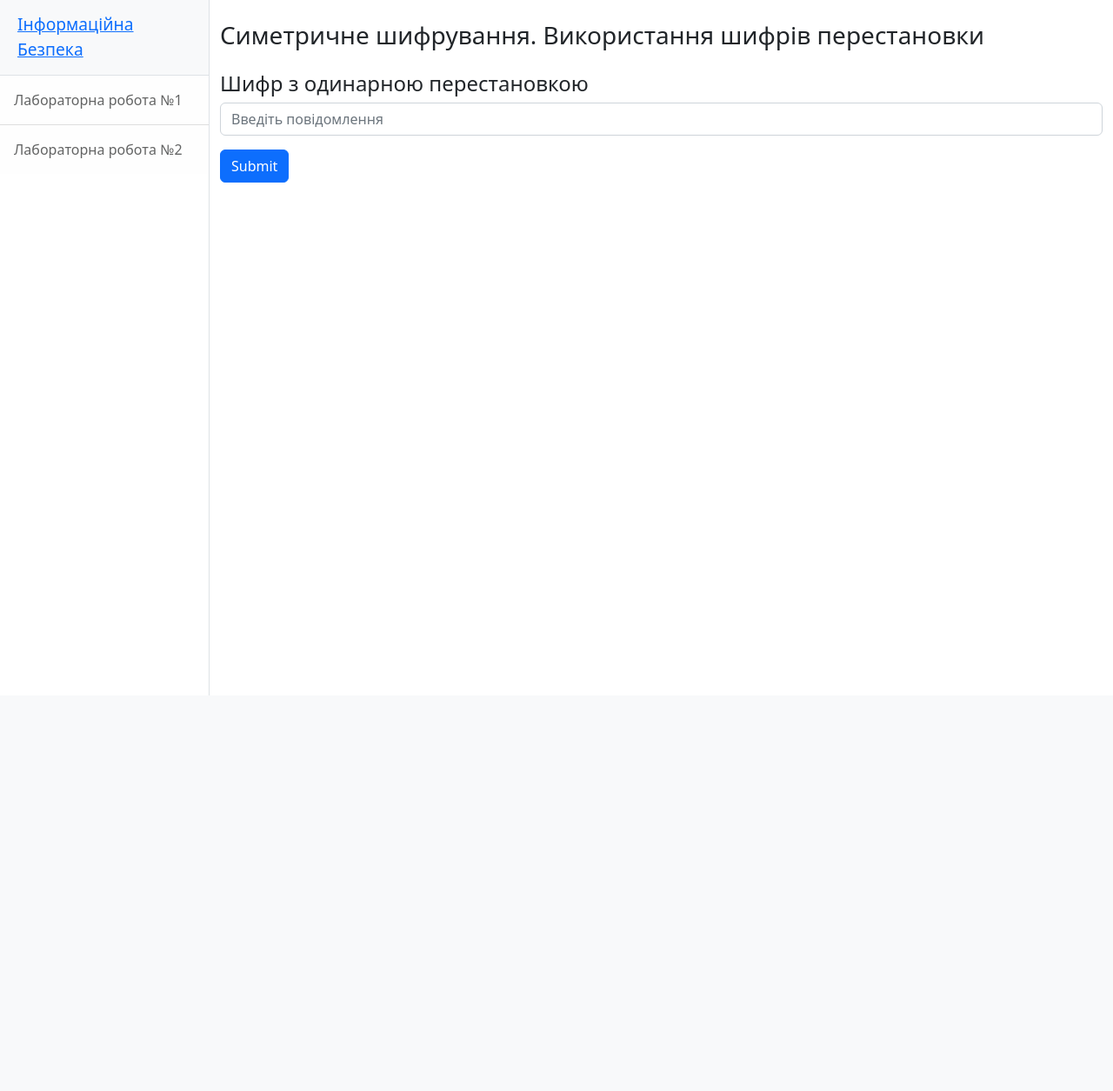
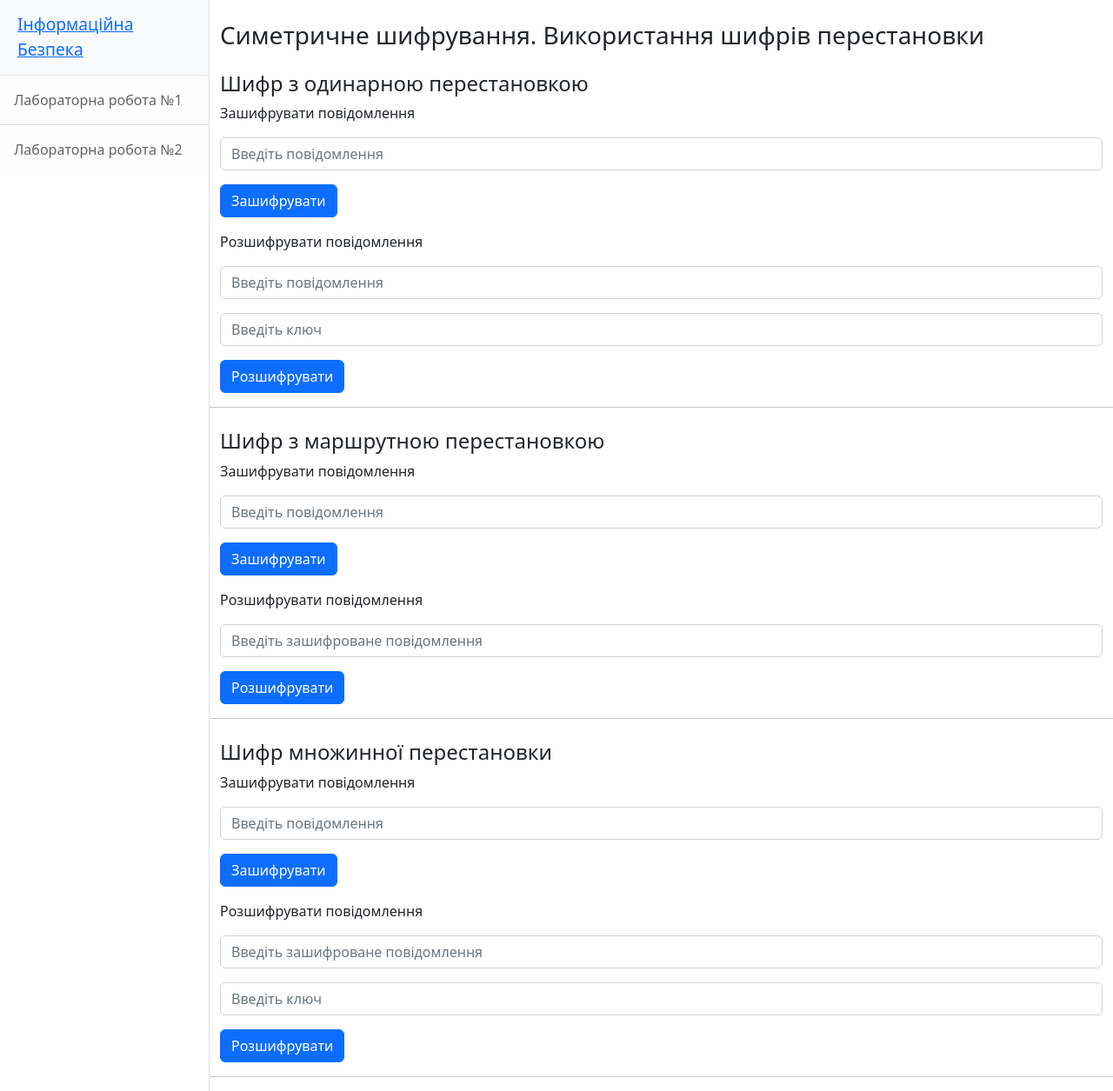
Before and after one commit to bkozlovsky/info_security, a Django app: page /lab1 in a window 1280 px wide. Shown: the whole page at 87% size. Before the commit the page ends 800 px from the top, so only its background shows below. Run offline with Django 5.2, Linux system fonts and the light colour scheme; some libraries are stand-ins or nearby versions.

Commit message:
finished lab 1

```diff
--- a/lab1/templates/lab1.html
+++ b/lab1/templates/lab1.html
@@ -4,15 +4,143 @@
 <div class="container-fluid">
     <h3 class="mt-4">Симетричне шифрування. Використання шифрів перестановки</h3>
 </div>
+<!-- Завдання 1 -->
 <div class="container-fluid">
     <h4 class="mt-4">Шифр з одинарною перестановкою</h4>
-    <form>
+    <label class="mb-3" for="textInput">Зашифрувати повідомлення</label>
+    <form method="POST">
+        {% csrf_token %}
+        <input type="hidden" name="form_type" value="encrypt_form">
         <div class="form-group mb-3">
-            <input type="text" class="form-control" id="textInput" placeholder="Введіть повідомлення">
+            <input type="text" class="form-control" id="textInput" name="message" placeholder="Введіть повідомлення" value="{{ original_message }}">
         </div>
+
+        {% if encrypted_message %}
+        <div class="alert alert-success mb-3">
+            <strong>Шифрограма:</strong> {{ encrypted_message }}
+            <br>
+            <strong>Ключ:</strong> {{ encryption_key }}
+        </div>
+        {% endif %}
+
         <div class="mb-3">
-            <button type="submit" class="btn btn-primary">Submit</button>
+            <button type="submit" class="btn btn-primary">Зашифрувати</button>
         </div>
     </form>
 </div>
+<div class="container-fluid">
+    <label class="mb-3" for="textInput">Розшифрувати повідомлення</label>
+    <form method="POST">
+        {% csrf_token %}
+        <input type="hidden" name="form_type" value="decrypt_form">
+        <div class="form-group mb-3">
+            <input type="text" class="form-control" id="textInput" name="encrypted_message" placeholder="Введіть повідомлення">
+        </div>
+        <div class="form-group mb-3">
+            <input type="text" class="form-control" id="textInput" name="encryption_key" placeholder="Введіть ключ">
+        </div>
+
+        {% if decrypted_message %}
+        <div class="alert alert-success mb-3">
+            <strong>Розшифроване повідомлення:</strong> {{ decrypted_message }}
+        </div>
+        {% endif %}
+
+        <div class="mb-3">
+            <button type="submit" class="btn btn-primary">Розшифрувати</button>
+        </div>
+    </form>
+</div>
+<hr class="hr" />
+<!-- Завдання 2 -->
+<div class="container-fluid">
+    <h4 class="mt-4">Шифр з маршрутною перестановкою</h4>
+    <label class="mb-3" for="textInput">Зашифрувати повідомлення</label>
+    <form method="POST">
+        {% csrf_token %}
+        <input type="hidden" name="form_type" value="route_encrypt_form">
+        <div class="form-group mb-3">
+            <input type="text" class="form-control" id="textInput" name="route_message" placeholder="Введіть повідомлення" value="{{ route_original_message }}">
+        </div>
+
+        {% if route_encrypted_message %}
+        <div class="alert alert-success mb-3">
+            <strong>Шифрограма:</strong> {{ route_encrypted_message }}
+        </div>
+        {% endif %}
+
+        <div class="mb-3">
+            <button type="submit" class="btn btn-primary">Зашифрувати</button>
+        </div>
+    </form>
+</div>
+<div class="container-fluid">
+    <label class="mb-3" for="textInput">Розшифрувати повідомлення</label>
+    <form method="POST">
+        {% csrf_token %}
+        <input type="hidden" name="form_type" value="route_decrypt_form">
+        <div class="form-group mb-3">
+            <input type="text" class="form-control" id="textInput" name="route_encrypted_message" placeholder="Введіть зашифроване повідомлення">
+        </div>
+
+        {% if route_decrypted_message %}
+        <div class="alert alert-success mb-3">
+            <strong>Розшифроване повідомлення:</strong> {{ route_decrypted_message }}
+        </div>
+        {% endif %}
+
+        <div class="mb-3">
+            <button type="submit" class="btn btn-primary">Розшифрувати</button>
+        </div>
+    </form>
+</div>
+<hr class="hr" />
+<!-- Завдання 3 -->
+<div class="container-fluid">
+    <h4 class="mt-4">Шифр множинної перестановки</h4>
+    <label class="mb-3" for="textInput">Зашифрувати повідомлення</label>
+    <form method="POST">
+        {% csrf_token %}
+        <input type="hidden" name="form_type" value="multilevel_encrypt_form">
+        <div class="form-group mb-3">
+            <input type="text" class="form-control" id="textInput" name="multilevel_message" placeholder="Введіть повідомлення" value="{{ multilevel_original_message }}">
+        </div>
+
+        {% if multilevel_encrypted_message %}
+        <div class="alert alert-success mb-3">
+            <strong>Шифрограма:</strong> {{ multilevel_encrypted_message }}
+            <br>
+            <strong>Ключ:</strong> {{ multilevel_encryption_key }}
+        </div>
+        {% endif %}
+
+        <div class="mb-3">
+            <button type="submit" class="btn btn-primary">Зашифрувати</button>
+        </div>
+    </form>
+</div>
+<div class="container-fluid">
+    <label class="mb-3" for="textInput">Розшифрувати повідомлення</label>
+    <form method="POST">
+        {% csrf_token %}
+        <input type="hidden" name="form_type" value="multilevel_decrypt_form">
+        <div class="form-group mb-3">
+            <input type="text" class="form-control" id="textInput" name="multilevel_encrypted_message" placeholder="Введіть зашифроване повідомлення">
+        </div>
+        <div class="form-group mb-3">
+            <input type="text" class="form-control" id="textInput" name="multilevel_encryption_key" placeholder="Введіть ключ">
+        </div>
+
+        {% if multilevel_decrypted_message %}
+        <div class="alert alert-success mb-3">
+            <strong>Розшифроване повідомлення:</strong> {{ multilevel_decrypted_message }}
+        </div>
+        {% endif %}
+
+        <div class="mb-3">
+            <button type="submit" class="btn btn-primary">Розшифрувати</button>
+        </div>
+    </form>
+</div>
+<hr class="hr" />
 {% endblock %}
--- a/lab1/views.py
+++ b/lab1/views.py
@@ -1,4 +1,5 @@
 from django.shortcuts import render
+from .cipher import SinglePermutationCipher, RoutePermutationCipher, MultilevelCipher
 
 
 # Create your views here.
@@ -7,4 +8,71 @@ def index(request):
 
 
 def lab1(request):
-    return render(request, "lab1.html")
+    context = {}
+
+    if request.method == "POST":
+        form_type = request.POST.get("form_type")
+        cipher = SinglePermutationCipher()
+        if form_type == "encrypt_form":
+            message = request.POST.get("message", "")
+            encrypted_message, encryption_key = cipher.encrypt(message)
+
+            # Add both original and processed messages to context
+            context["original_message"] = message
+            context["encrypted_message"] = encrypted_message
+            context["encryption_key"] = encryption_key
+
+            return render(request, "lab1.html", context)
+        elif form_type == "decrypt_form":
+            encrypted_message = request.POST.get("encrypted_message", "")
+            encryption_key = request.POST.get("encryption_key", "")
+            decrypted_message = cipher.decrypt(encrypted_message, encryption_key)
+
+            # Add both original and processed messages to context
+            context["decrypted_message"] = decrypted_message
+
+            return render(request, "lab1.html", context)
+        elif form_type == "route_encrypt_form":
+            message = request.POST.get("route_message", "")
+            encrypted_message = RoutePermutationCipher().encrypt(message)
+
+            # Add both original and processed messages to context
+            context["route_original_message"] = message
+            context["route_encrypted_message"] = encrypted_message
+
+            return render(request, "lab1.html", context)
+        elif form_type == "route_decrypt_form":
+            encrypted_message = request.POST.get("route_encrypted_message", "")
+            decrypted_message = RoutePermutationCipher().decrypt(encrypted_message)
+
+            # Add both original and processed messages to context
+            context["route_decrypted_message"] = decrypted_message
+
+            return render(request, "lab1.html", context)
+        elif form_type == "multilevel_encrypt_form":
+            message = request.POST.get("multilevel_message", "")
+            encrypted_message, encryption_key = MultilevelCipher().encrypt(message)
+
+            # Add both original and processed messages to context
+            context["multilevel_original_message"] = message
+            context["multilevel_encrypted_message"] = encrypted_message
+            context["multilevel_encryption_key"] = encryption_key
+
+            return render(request, "lab1.html", context)
+        elif form_type == "multilevel_decrypt_form":
+            encrypted_message = request.POST.get("multilevel_encrypted_message", "")
+            encryption_key = request.POST.get("multilevel_encryption_key", "")
+            decrypted_message = MultilevelCipher().decrypt(
+                encrypted_message, encryption_key
+            )
+
+            # Add both original and processed messages to context
+            context["multilevel_decrypted_message"] = decrypted_message
+
+            return render(request, "lab1.html", context)
+    else:
+        context["original_message"] = ""
+        context["encrypted_message"] = ""
+        context["encryption_key"] = ""
+
+        return render(request, "lab1.html", context)
```
Also changed, not shown: lab1/cipher.py (added, +149 -0 lines).
